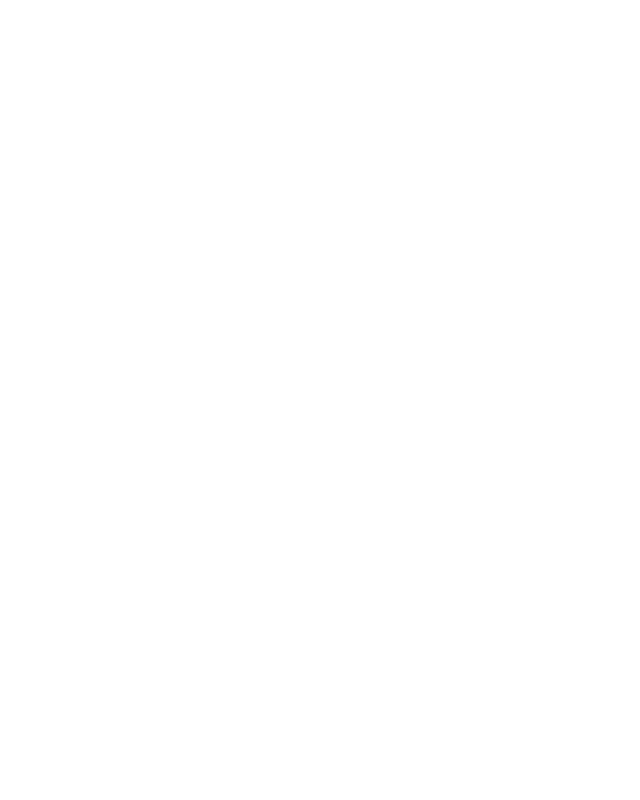
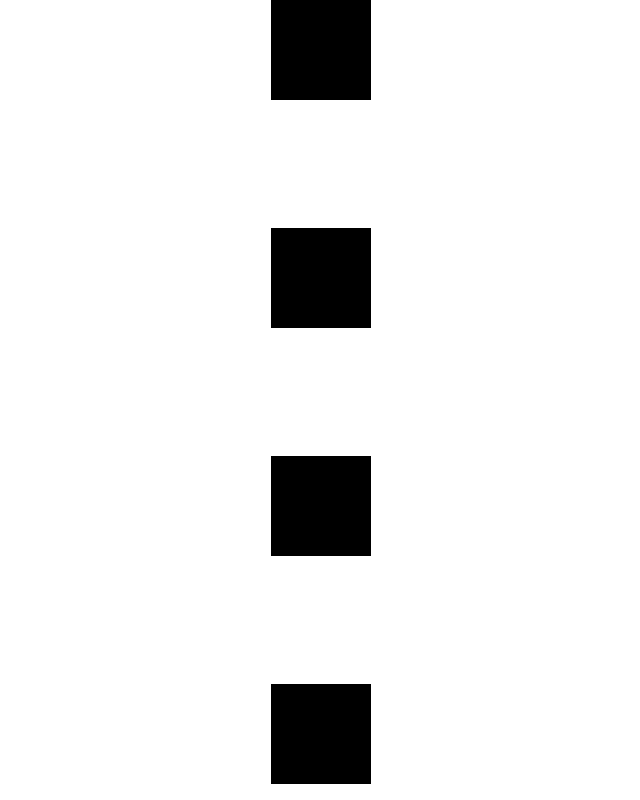
Before and after one commit to adityasuman2025/machineCoding, a React (Vite) app in the folder react/: page /chess in a window 1280 px wide. Before the commit this address had no page. Shown: the top 800 px of the page, without its empty margins (259-899 px from the left). Built offline with nearby package versions, Linux system fonts and the light colour scheme.

Commit message:
react chess bishop

```diff
--- a/react/src/App.tsx
+++ b/react/src/App.tsx
@@ -14,6 +14,7 @@
 import GoogleSheetsApp from "./projects/googleSheets/App";
 import NavbarApp from "./projects/navbar/App";
 import StockTradingDashboardApp from "./projects/stockTradingDashboard/App";
+import ChessBishop from "./projects/chessBishop/ChessBishop";
 import Practice from "./projects/Practice";
 import "./App.scoped.css";
 
@@ -21,6 +22,7 @@
     const projects = [
         { name: "Auto Complete", path: "/auto-complete" },
         { name: "Clock", path: "/clock" },
+        { name: "Chess Bishop", path: "/chess" },
         { name: "Comments", path: "/comments" },
         { name: "CountDown Timer", path: "/countdown-timer" },
         { name: "Data Table", path: "/data-table" },
@@ -70,6 +72,7 @@
         <Router>
             <Routes>
                 <Route path="/" element={<Dashboard />} />
+                <Route path="/chess" element={<ChessBishop />} />
                 <Route path="/clock" element={<Clock />} />
                 <Route path="/countdown-timer" element={<CountDownTimer />} />
                 <Route path="/data-table" element={<DataTable />} />
--- /dev/null
+++ b/react/src/projects/chessBishop/ChessBishop.scoped.css
@@ -0,0 +1,24 @@
+.grid {
+    display: grid;
+    grid-template-columns: repeat(var(--size), 1fr);
+    width: fit-content;
+    margin: 0 auto;
+}
+
+.cell {
+    width: 100px;
+    height: 100px;
+    box-sizing: border-box;
+}
+
+.white {
+    background-color: white;
+}
+
+.black {
+    background-color: black;
+}
+
+.highlight {
+    background-color: aquamarine;
+}
--- /dev/null
+++ b/react/src/projects/chessBishop/ChessBishop.tsx
@@ -0,0 +1,76 @@
+import { memo, useState, CSSProperties, useCallback } from "react";
+import "./ChessBishop.scoped.css";
+
+const SIZE = 8;
+const ROWS = new Array(SIZE).fill(0), COLS = new Array(SIZE).fill(0);
+
+function isCellHighlighted(rowIdx: number, colIdx: number, pointedCell: PointedCellType) {
+    if (!pointedCell) return false;
+
+    return Math.abs(pointedCell.rowIdx - rowIdx) === Math.abs(pointedCell.colIdx - colIdx);
+}
+
+type PointedCellType = {
+    colIdx: number,
+    rowIdx: number
+}
+
+interface CellProps {
+    rowIdx: number,
+    colIdx: number,
+    isBlack?: boolean,
+    isHighlighted?: boolean,
+    onMouseOver: (rowIdx: number, colIdx: number) => void
+}
+function Cell({
+    rowIdx,
+    colIdx,
+    isBlack = true,
+    isHighlighted = false,
+    onMouseOver,
+}: CellProps) {
+    function handleMouseOver(e) {
+        onMouseOver(rowIdx, colIdx)
+    }
+
+    return (
+        <div className={`cell ${isHighlighted ? "highlight" : isBlack ? "black" : "white"}`} onMouseOver={handleMouseOver} />
+    )
+}
+const MemoisedCell = memo(Cell);
+
+export default function ChessBishop() {
+    const [pointedCell, setPointedCell] = useState<PointedCellType | undefined>();
+
+    const handleMouseOver = useCallback((rowIdx: number, colIdx: number) => {
+        setPointedCell({ rowIdx, colIdx });
+    }, []);
+
+    const handleMouseLeave = useCallback(() => {
+        setPointedCell(undefined);
+    }, [])
+
+    return (
+        <section className="grid" style={{ "--size": SIZE } as CSSProperties} onMouseLeave={handleMouseLeave}>
+            {
+                ROWS.map((_, rowIdx) =>
+                    COLS.map((_, colIdx) => {
+                        const isBlack = (rowIdx + colIdx) % 2 === 0;
+                        const isHighlighted = isCellHighlighted(rowIdx, colIdx, pointedCell);
+
+                        return (
+                            <MemoisedCell
+                                key={rowIdx + "_" + colIdx}
+                                rowIdx={rowIdx}
+                                colIdx={colIdx}
+                                isBlack={isBlack}
+                                isHighlighted={isHighlighted}
+                                onMouseOver={handleMouseOver}
+                            />
+                        )
+                    })
+                )
+            }
+        </section>
+    )
+}
```
Also changed, not shown: 1 other file (tests, documents, lock files or other folders).
